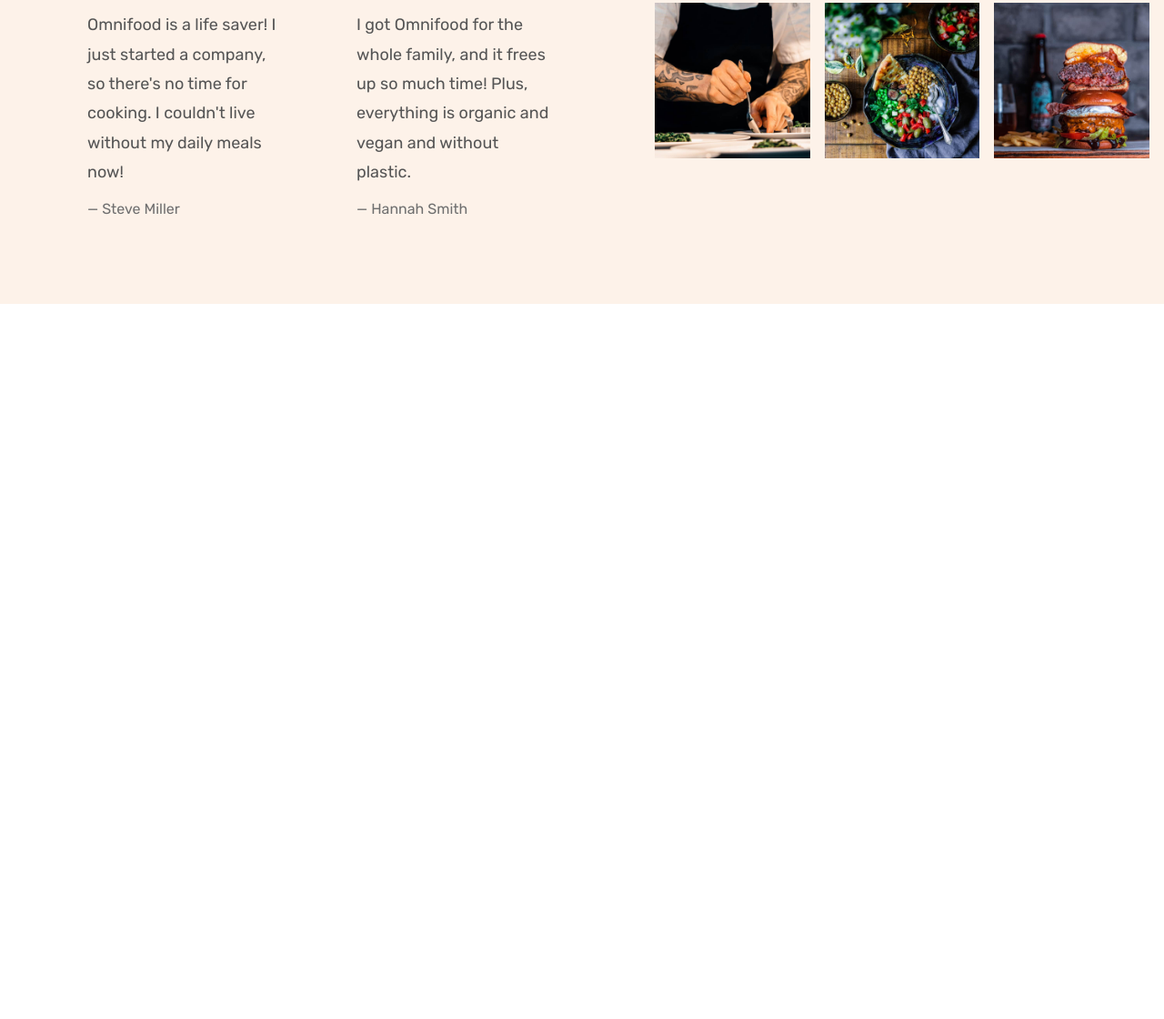
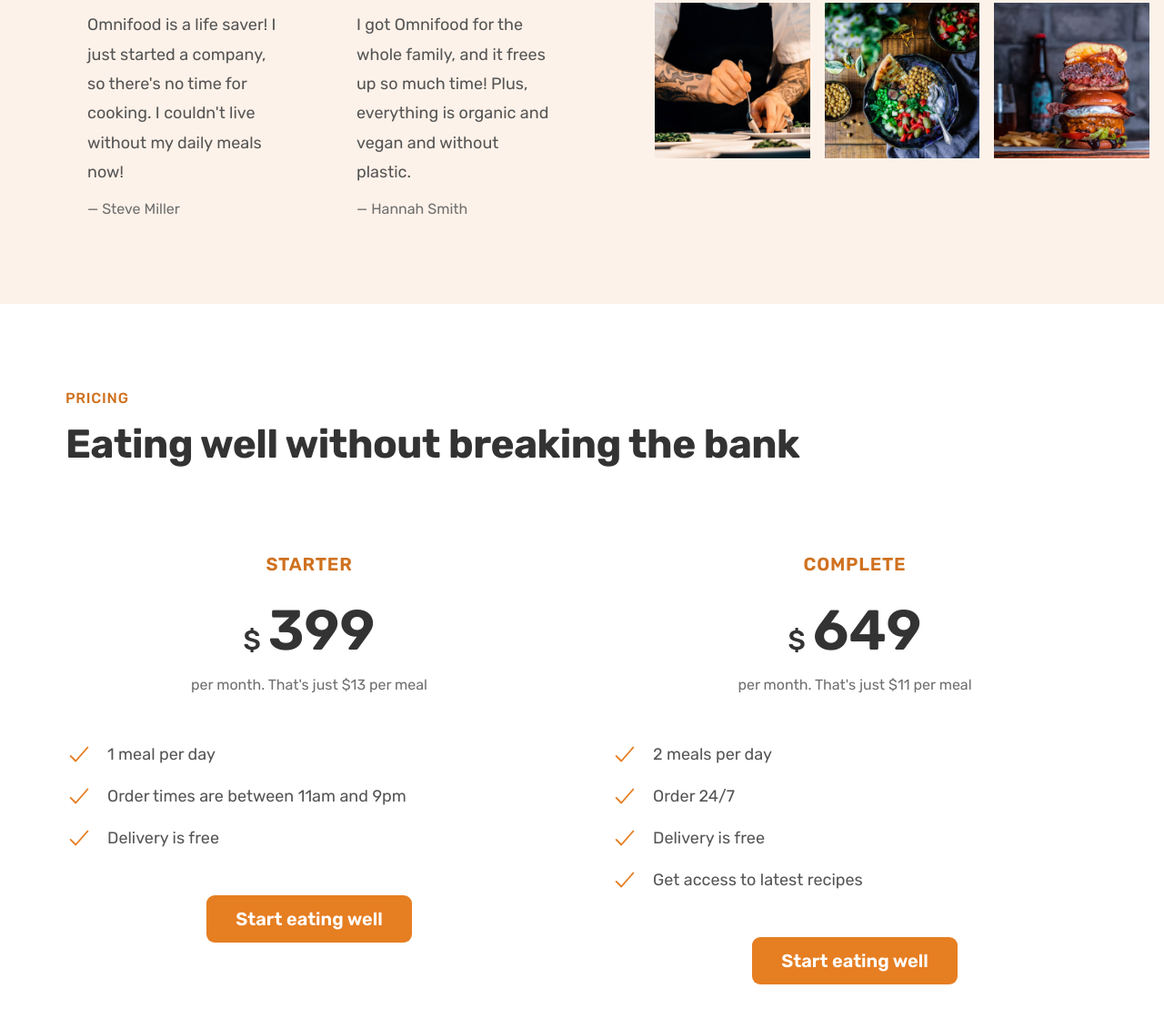
Before and after one commit to najmoaden/Omnifood, a plain HTML site: page index.html in a window 1280 px wide. Shown: the part 4274-5394 px from the top of the page at 91% size. Before the commit the page ends 4608 px from the top, so only its background shows below. Drawn offline with nearby package versions, Linux system fonts and the light colour scheme.

Commit message:
Building the Pricing Section (Part 1)

```diff
--- a/css/general.css
+++ b/css/general.css
@@ -189,6 +189,26 @@ body {
   border-bottom: 1px solid transparent;
 }
 
+.list {
+  list-style: none;
+  display: flex;
+  flex-direction: column;
+  gap: 1.6rem;
+}
+
+.list-item {
+  font-size: 1.8rem;
+  display: flex;
+  align-items: center;
+  gap: 1.6rem;
+}
+
+.list-icon {
+  width: 3rem;
+  height: 3rem;
+  color: #e67e22;
+}
+
 /*HELPER/SETTINGS CLASSES*/
 .margin-right-sm {
   margin-right: 1.6rem !important;
--- a/css/style.css
+++ b/css/style.css
@@ -1,7 +1,7 @@
 /************************/
 /* HEADER */
 /************************/
-header {
+.header {
   display: flex;
   align-items: center;
   justify-content: space-between;
@@ -281,26 +281,6 @@ header {
   font-size: 1.8rem;
 }
 
-.list {
-  list-style: none;
-  display: flex;
-  flex-direction: column;
-  gap: 1.6rem;
-}
-
-.list-item {
-  font-size: 1.8rem;
-  display: flex;
-  align-items: center;
-  gap: 1.6rem;
-}
-
-.list-icon {
-  width: 3rem;
-  height: 3rem;
-  color: #e67e22;
-}
-
 /************************/
 /* TESTIMONIAL SECTION */
 /************************/
@@ -359,3 +339,48 @@ header {
 .gallery-item img:hover {
   transform: scale(1.1);
 }
+
+/************************/
+/* PRICING SECTION */
+/************************/
+.section-pricing {
+  padding: 9.6rem 0;
+}
+
+.plan-header {
+  text-align: center;
+  margin-bottom: 4.8rem;
+}
+
+.plan-name {
+  color: #cf711f;
+  font-weight: 600;
+  font-size: 2rem;
+  letter-spacing: 0.75px;
+  text-transform: uppercase;
+  margin-bottom: 3.2rem;
+}
+
+.plan-price {
+  font-size: 6.2rem;
+  font-weight: 600;
+  color: #333;
+  margin-bottom: 1.6rem;
+}
+
+.plan-price span {
+  font-size: 3rem;
+  font-weight: 500;
+  margin-right: 0.8rem;
+}
+
+.plan-text {
+  font-size: 1.6rem;
+  line-height: 1.6;
+  color: #6f6f6f;
+}
+
+.plan-sign-up {
+  text-align: center;
+  margin-top: 4.8rem;
+}
--- a/index.html
+++ b/index.html
@@ -298,6 +298,55 @@
       </div>
     </section>
 
+    <section class="section-pricing">
+      <div class="container">
+        <span class="subheading">Pricing</span>
+        <h2 class="heading-secondary">Eating well without breaking the bank</h2>
+      </div>
+
+      <div class="container grid grid--2-cols">
+        <div class="pricing-plan">
+          <header class="plan-header">
+            <p class="plan-name">Starter</p>
+            <p class="plan-price"><span>$</span>399</p>
+            <p class="plan-text">per month. That's just $13 per meal</p>
+          </header>
+          <ul class="list">
+            <li class="list-item"><ion-icon name="checkmark-outline" class="list-icon"></ion-icon><span>1 meal per
+                day</span></li>
+            <li class="list-item"><ion-icon name="checkmark-outline" class="list-icon"></ion-icon><span>Order times are
+                between 11am and 9pm</span></li>
+            <li class="list-item"><ion-icon name="checkmark-outline" class="list-icon"></ion-icon><span>Delivery is
+                free</span></li>
+          </ul>
+          <div class="plan-sign-up">
+            <a href="#" class="btn btn--full">Start eating well</a>
+          </div>
+        </div>
+
+        <div class="pricing-plan">
+          <header class="plan-header">
+            <p class="plan-name">Complete</p>
+            <p class="plan-price"><span>$</span>649</p>
+            <p class="plan-text">per month. That's just $11 per meal</p>
+          </header>
+          <ul class="list">
+            <li class="list-item"><ion-icon name="checkmark-outline" class="list-icon"></ion-icon><span>2 meals per
+                day</span></li>
+            <li class="list-item"><ion-icon name="checkmark-outline" class="list-icon"></ion-icon><span>Order
+                24/7</span></li>
+            <li class="list-item"><ion-icon name="checkmark-outline" class="list-icon"></ion-icon><span>Delivery is
+                free</span></li>
+            <li class="list-item"><ion-icon name="checkmark-outline" class="list-icon"></ion-icon><span>Get access to
+                latest recipes</span></li>
+          </ul>
+          <div class="plan-sign-up">
+            <a href="#" class="btn btn--full">Start eating well</a>
+          </div>
+        </div>
+      </div>
+    </section>
+
   </main>
 
 
```
